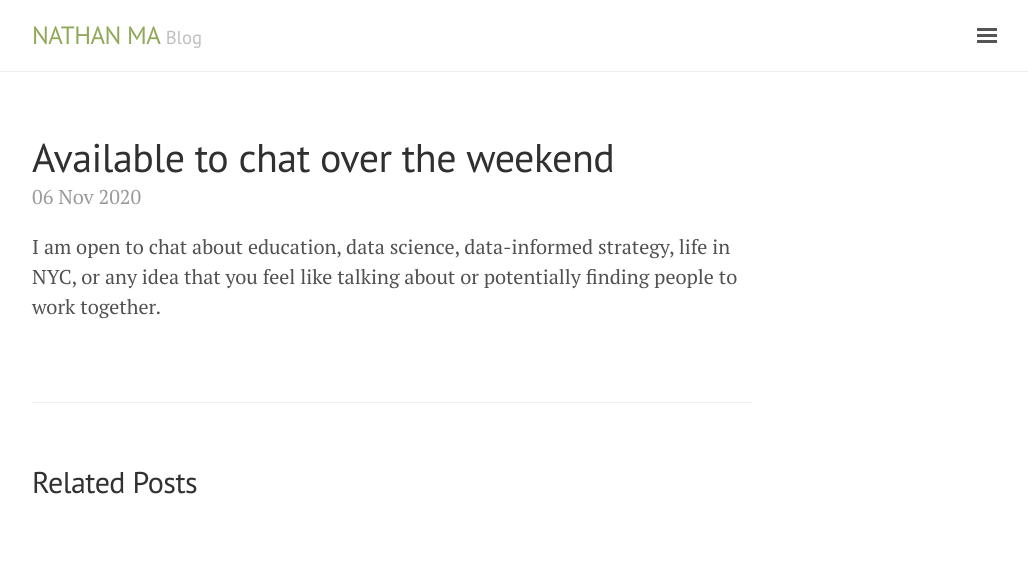
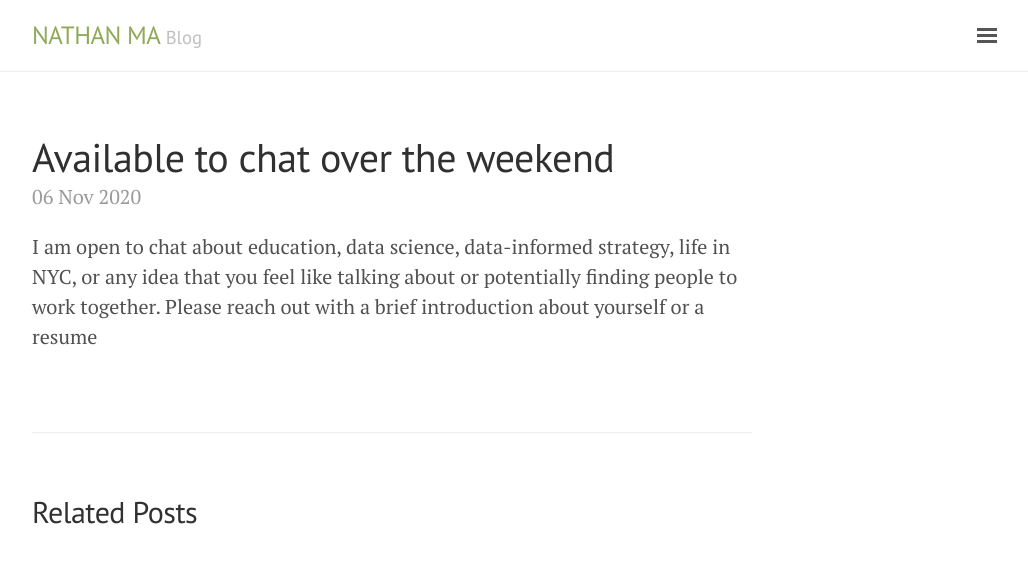
Before and after one commit to ma010/ma010.github.io, a Jekyll site: the page built from _posts/2020-11-06-open-minded.md, in a window 1280 px wide. Shown: the top 563 px of the page, without its empty margins (248-1276 px from the left). Built offline with Jekyll 4.4.1, drawn with Linux system fonts in a browser that asks for light colours; nearby versions of some CDN libraries.

Commit message:
updated about.md

```diff
--- a/_posts/2020-11-06-open-minded.md
+++ b/_posts/2020-11-06-open-minded.md
@@ -6,4 +6,4 @@ date: 2020-11-06
 
 I am open to chat about education, data science, data-informed strategy,
 life in NYC, or any idea that you feel like talking about or potentially finding
-people to work together.
+people to work together. Please reach out with a brief introduction about yourself or a resume
```
